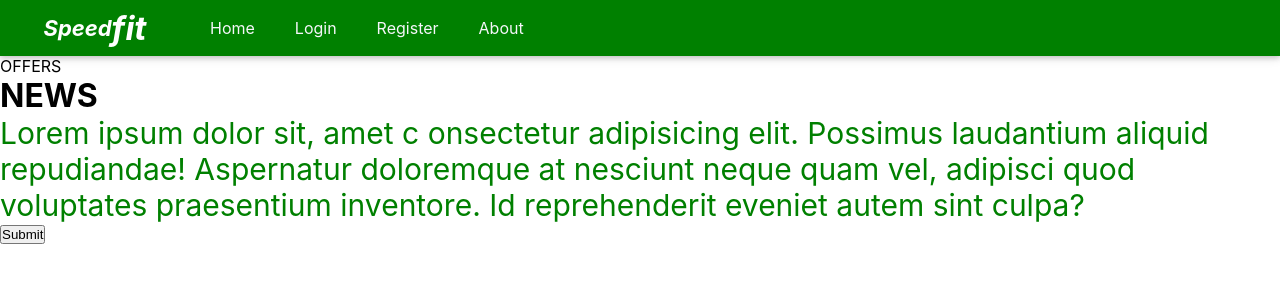
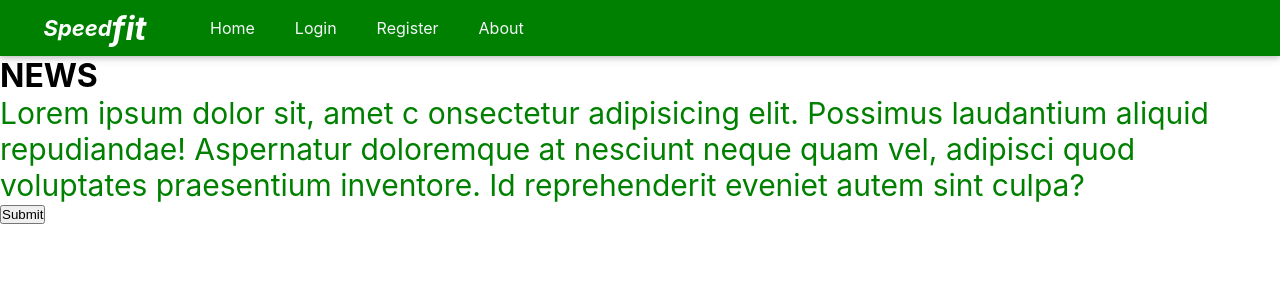
Before and after one commit to ProgammerNo3000/fit-app, a React (Create React App) app: page /protected/news in a window 1280 px wide. Shown: the top 300 px of the page. Built offline with nearby package versions, Linux system fonts and the light colour scheme; sample sign-in values are in the browser's storage.

Commit message:
make changes

```diff
--- a/src/db.json
+++ b/src/db.json
@@ -101,12 +101,12 @@
       "birthdate": "1992-07-10",
       "email": "Omar.Sayed@example.com",
       "excercises": [
-        5,
         9,
-        6,
         7,
         8,
-        10
+        10,
+        6,
+        5
       ]
     },
     {
@@ -128,7 +128,8 @@
       "todo": [
         0,
         5
-      ]
+      ],
+      "excercises": []
     },
     {
       "id": 4,
@@ -170,11 +171,11 @@
       "email": "user008@example.com",
       "excercises": [
         3,
-        2,
         4,
         5,
         6,
-        7
+        7,
+        2
       ]
     }
   ]
--- a/src/layout/Layout.jsx
+++ b/src/layout/Layout.jsx
@@ -9,7 +9,8 @@ export const Layout = () => {
         <MainMenu />
       </header>
       <Outlet />
-      <footer></footer>
+      <footer>
+      </footer>
     </main>
   );
 };
--- a/src/pages/About.css
+++ b/src/pages/About.css
@@ -1,5 +1,4 @@
 * {
-
     margin: 0px;
     padding: 0px;
 }
--- a/src/pages/Mission.jsx
+++ b/src/pages/Mission.jsx
@@ -10,12 +10,14 @@ export const Mission = () => {
       <button type="button" onClick={handleOnClick}>
         Start
       </button>
+      <p>Tough times don’t last but tough people do – Robert H. Schuller.</p>
       <p>
         Regular physical activity has been shown to impact stress reduction and
         mood improvement positively. Engaging in exercise stimulates the release
         of endorphins, the body's natural "feel-good" hormones, which can help
         alleviate stress and promote well-being.
       </p>
+
     </div>
   );
 };
--- a/src/pages/News.jsx
+++ b/src/pages/News.jsx
@@ -7,7 +7,6 @@ export const News = () => {
   return (
     <>
       <div>
-        OFFERS
         <h1>NEWS</h1>
         <p>
           Lorem ipsum dolor sit, amet c onsectetur adipisicing elit. Possimus
--- a/src/pages/Service.jsx
+++ b/src/pages/Service.jsx
@@ -11,6 +11,7 @@ export const Service = () => {
         quam vel, adipisci quod voluptates praesentium inventore. Id
         reprehenderit eveniet autem sint culpa?
       </p>
+      <p>Contact</p>
       <Link to="/login">start</Link>
     </div>
   );
```
